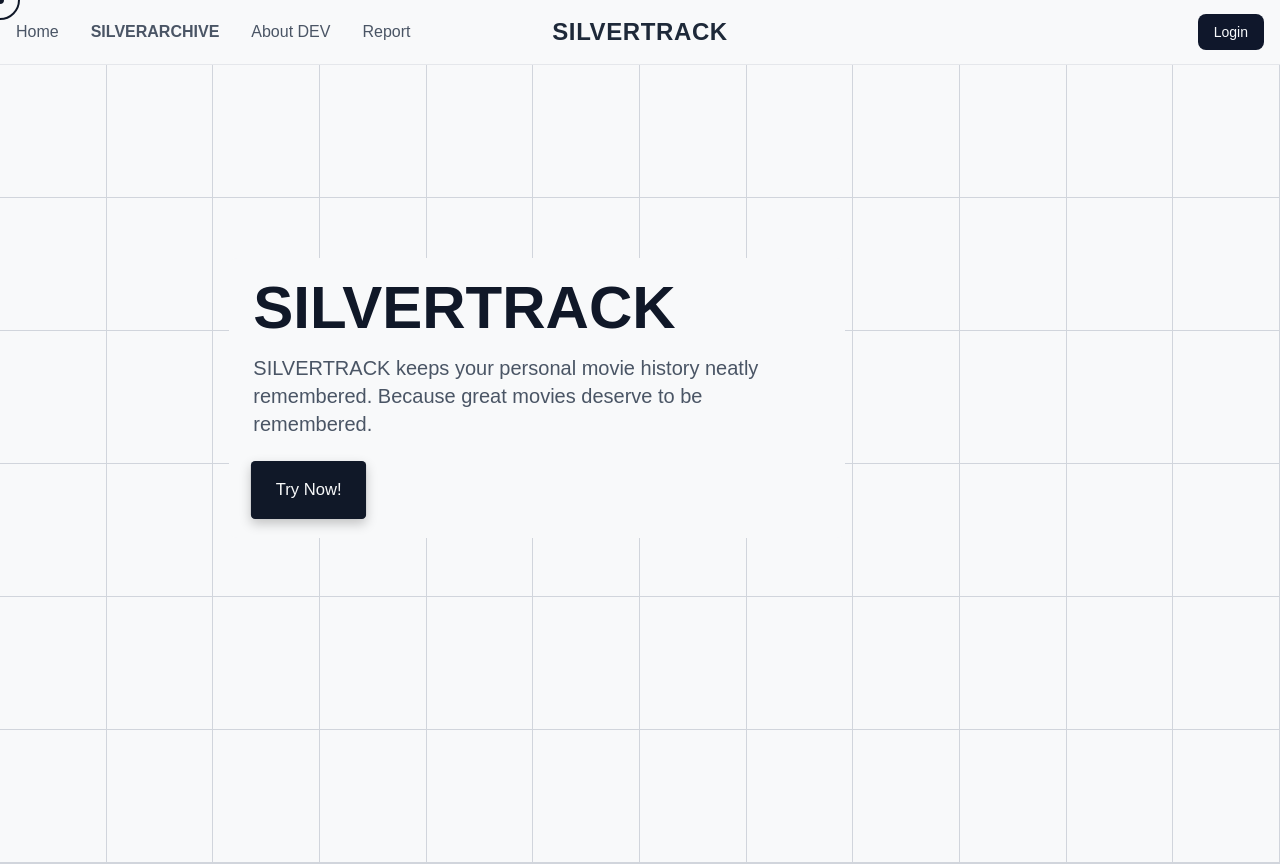
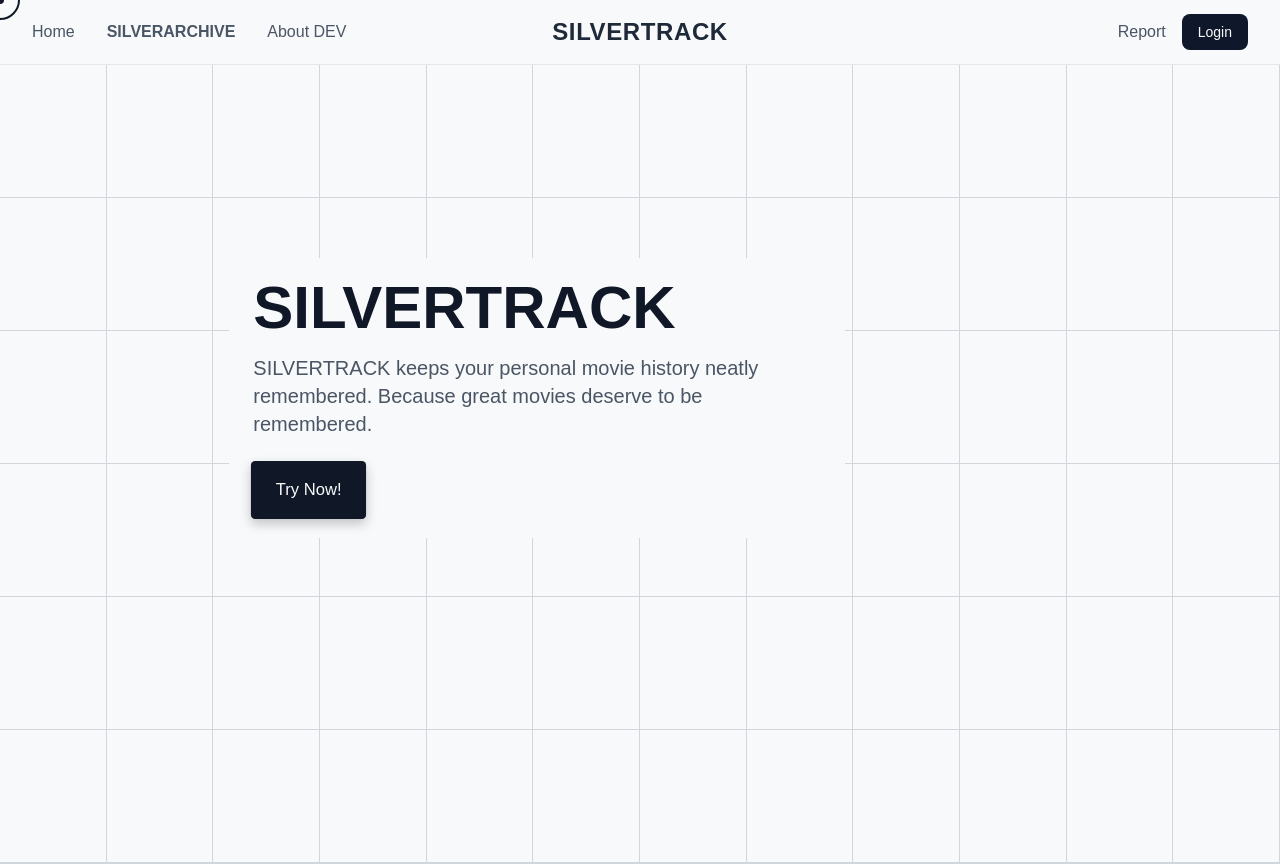
Before and after one commit to balajiNadar08/SilverTrack, a Next.js app in the folder frontend/: page / in a window 1280 px wide. Shown: the top 864 px of the page. Built offline with nearby package versions, Linux system fonts and the light colour scheme; a web font is replaced by a local one.

Commit message:
Changed the alignment of items

```diff
--- a/frontend/src/components/Navbar.tsx
+++ b/frontend/src/components/Navbar.tsx
@@ -34,7 +34,6 @@ const Navbar: React.FC = () => {
     };
 
     loadUser();
-
     window.addEventListener("authChanged", loadUser);
 
     return () => {
@@ -69,36 +68,33 @@ const Navbar: React.FC = () => {
     <nav
       className={`w-full border-b border-gray-200 bg-[#F8F9FA] ${zalando.className}`}
     >
-      <div className="mx-auto px-4">
-        <div className="relative flex h-16 items-center">
-          <div className="flex items-center space-x-8">
-            <div className="hidden md:flex space-x-8">
+      <div className="mx-auto px-4 lg:max-w-7xl lg:px-8">
+        <div className="relative flex h-16 items-center justify-between">
+
+          <div className="hidden md:flex items-center space-x-8">
             <Link
               className="text-gray-600 hover:text-gray-900 transition"
               href="/"
             >
               Home
             </Link>
+
             <Link
               className="text-gray-600 font-bold hover:text-gray-900 transition"
               href="/silverarchive"
             >
               SILVERARCHIVE
             </Link>
+
             <Link
               className="text-gray-600 hover:text-gray-900 transition"
               href="/about-dev"
             >
               About DEV
             </Link>
-              <Link
-                className="text-gray-600 hover:text-gray-900 transition"
-                href="/report"
-              >
-                Report
-              </Link>
           </div>
 
+          {/* MOBILE MENU BUTTON */}
           <button
             onClick={() => setIsOpen(!isOpen)}
             className="md:hidden inline-flex items-center rounded-md p-2 text-gray-600 hover:bg-gray-100 transition"
@@ -125,26 +121,36 @@ const Navbar: React.FC = () => {
               )}
             </svg>
           </button>
-          </div>
 
+          {/* CENTER LOGO */}
           <div className="absolute left-1/2 -translate-x-1/2">
             <Link
-              href="/"
+              href="/app"
               className="text-2xl font-bold text-gray-800 tracking-wide"
             >
               SILVERTRACK
             </Link>
           </div>
 
-          <div className="ml-auto hidden md:flex items-center space-x-4">
+          {/* RIGHT SIDE (Desktop) */}
+          <div className="hidden md:flex items-center space-x-4">
+            <Link
+              className="text-gray-600 hover:text-gray-900 transition"
+              href="/report"
+            >
+              Report
+            </Link>
+
             {user ? (
               <>
-                <span
-                  className="flex items-center justify-center w-10 h-10 rounded-full bg-black text-white text-lg font-semibold"
-                >
-                  {user.name?.toUpperCase()[0] || user.email?.toUpperCase()[0]}
+                <span className="flex items-center justify-center w-10 h-10 rounded-full bg-black text-white text-lg font-semibold border border-gray-300">
+                  {user.name?.toUpperCase()[0] ||
+                    user.email?.toUpperCase()[0]}
                 </span>
-                <Button onClick={handleLogout}>Sign Out</Button>
+
+                <Button onClick={handleLogout}>
+                  Sign Out
+                </Button>
               </>
             ) : (
               <Link href="/auth/login">
@@ -155,27 +161,32 @@ const Navbar: React.FC = () => {
         </div>
       </div>
 
+      {/* MOBILE DROPDOWN */}
       {isOpen && (
         <div className="md:hidden border-t border-gray-200 bg-white">
-          <div className="space-y-3 px-4 py-4">
+          <div className="space-y-4 px-4 py-4">
+
             <Link
               className="block text-gray-600 hover:text-gray-900 transition"
               href="/"
             >
               Home
             </Link>
+
             <Link
               className="block text-gray-600 font-bold hover:text-gray-900 transition"
               href="/silverarchive"
             >
               SILVERARCHIVE
             </Link>
+
             <Link
               className="block text-gray-600 hover:text-gray-900 transition"
               href="/about-dev"
             >
               About DEV
             </Link>
+
             <Link
               className="block text-gray-600 hover:text-gray-900 transition"
               href="/report"
@@ -185,19 +196,24 @@ const Navbar: React.FC = () => {
 
             <div className="pt-4 space-y-3">
               {user ? (
-                <div className="flex flex-col items-center gap-4 justify-center">
-                  <span
-                  className="flex items-center justify-center w-10 h-10 rounded-full bg-black text-white text-lg font-semibold"
+                <div className="flex flex-col items-center gap-4">
+                  <span className="flex items-center justify-center w-10 h-10 rounded-full bg-black text-white text-lg font-semibold border border-gray-300">
+                    {user.name?.toUpperCase()[0] ||
+                      user.email?.toUpperCase()[0]}
+                  </span>
+
+                  <Button
+                    onClick={handleLogout}
+                    className="w-full"
                   >
-                    {user.name?.toUpperCase()[0] || user.email?.toUpperCase()[0]}
-                  </span>
-                  <Button onClick={handleLogout} className="w-full">
                     Sign Out
                   </Button>
                 </div>
               ) : (
                 <Link href="/auth/login">
-                  <Button className="w-full">Login</Button>
+                  <Button className="w-full">
+                    Login
+                  </Button>
                 </Link>
               )}
             </div>
```
Lines whose indentation alone changed are shown as unchanged.
